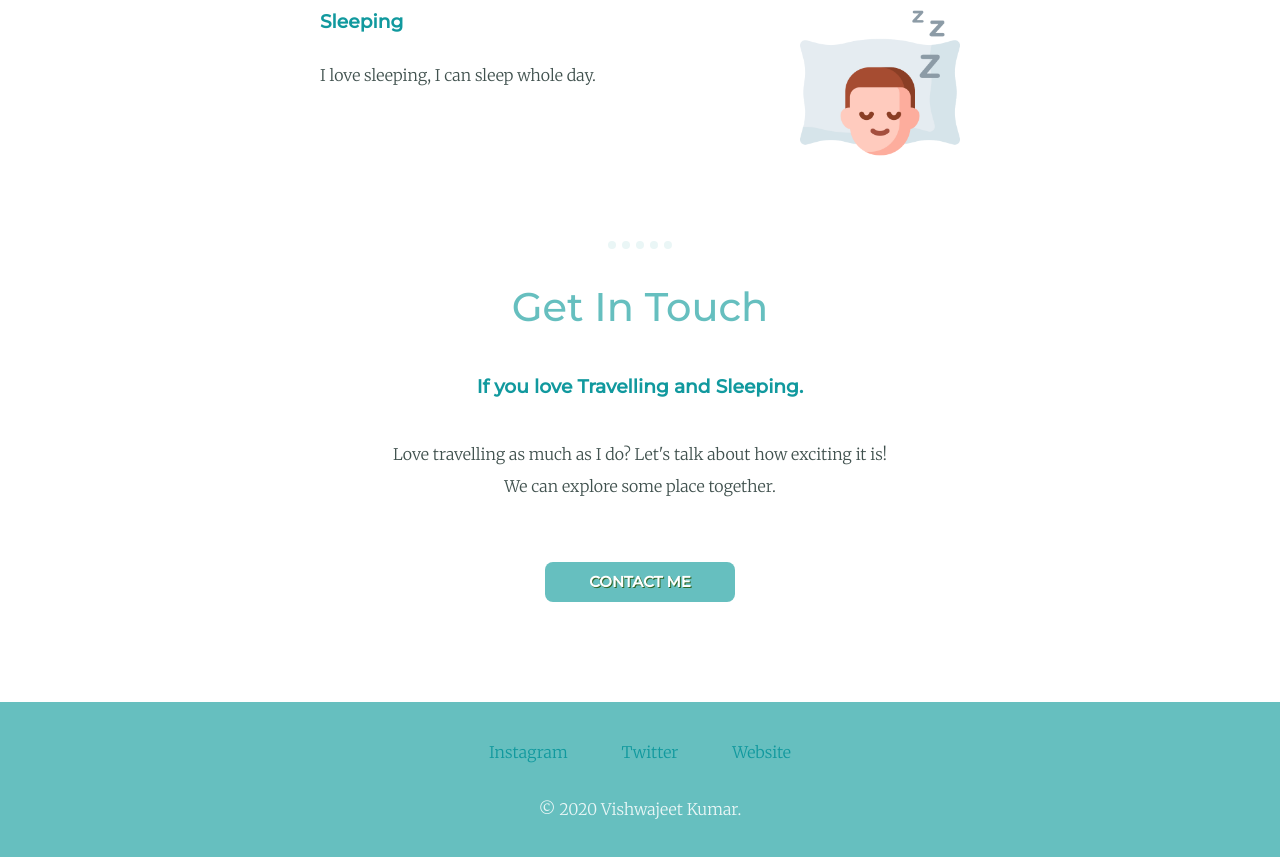
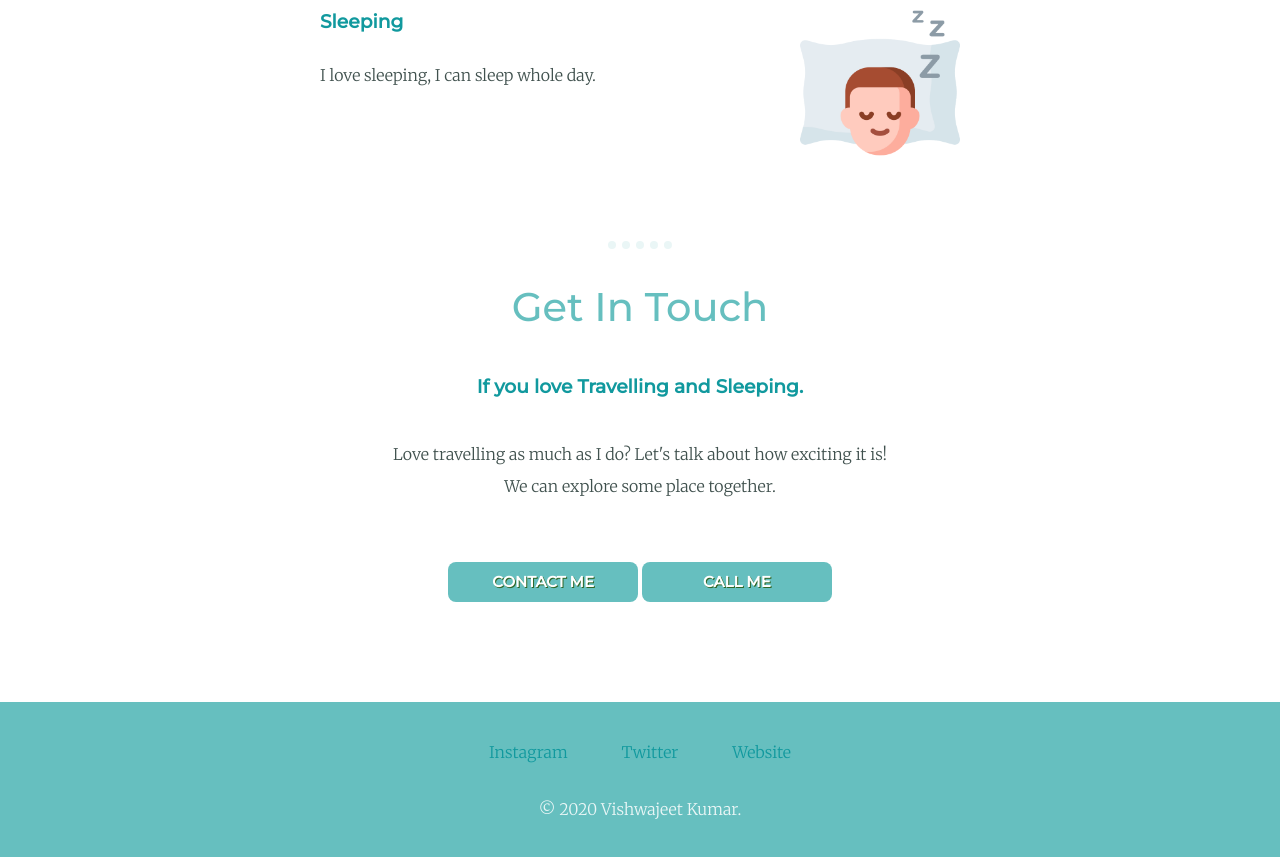
Before and after one commit to vishwajeet7456/personalsite, a plain HTML site: page index.html in a window 1280 px wide. Shown: the part 1604-2461 px from the top of the page. Drawn offline with Linux system fonts and the light colour scheme.

Commit message:
Update index.html

```diff
--- a/index.html
+++ b/index.html
@@ -41,6 +41,7 @@
         <h3>If you love Travelling and Sleeping.</h3>
         <p class="contact-message">Love travelling as much as I do? Let's talk about how exciting it is! <br>We can explore some place together.</p>
         <a class="classname" href="mailto:vishwajeet7456@gmail.com">CONTACT ME</a>
+        <a class="classname" href="tel:916200776634">CALL ME</a>
       </div>
     </div>
 
```
